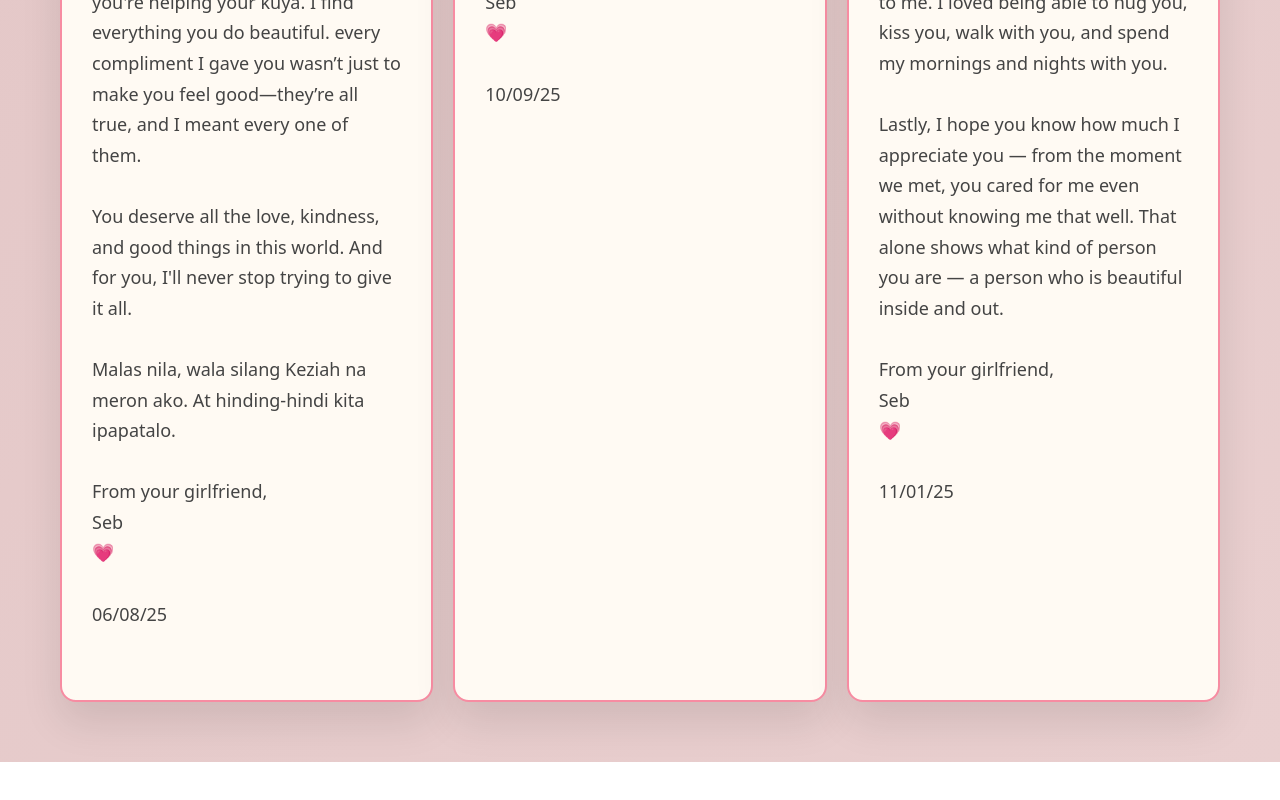
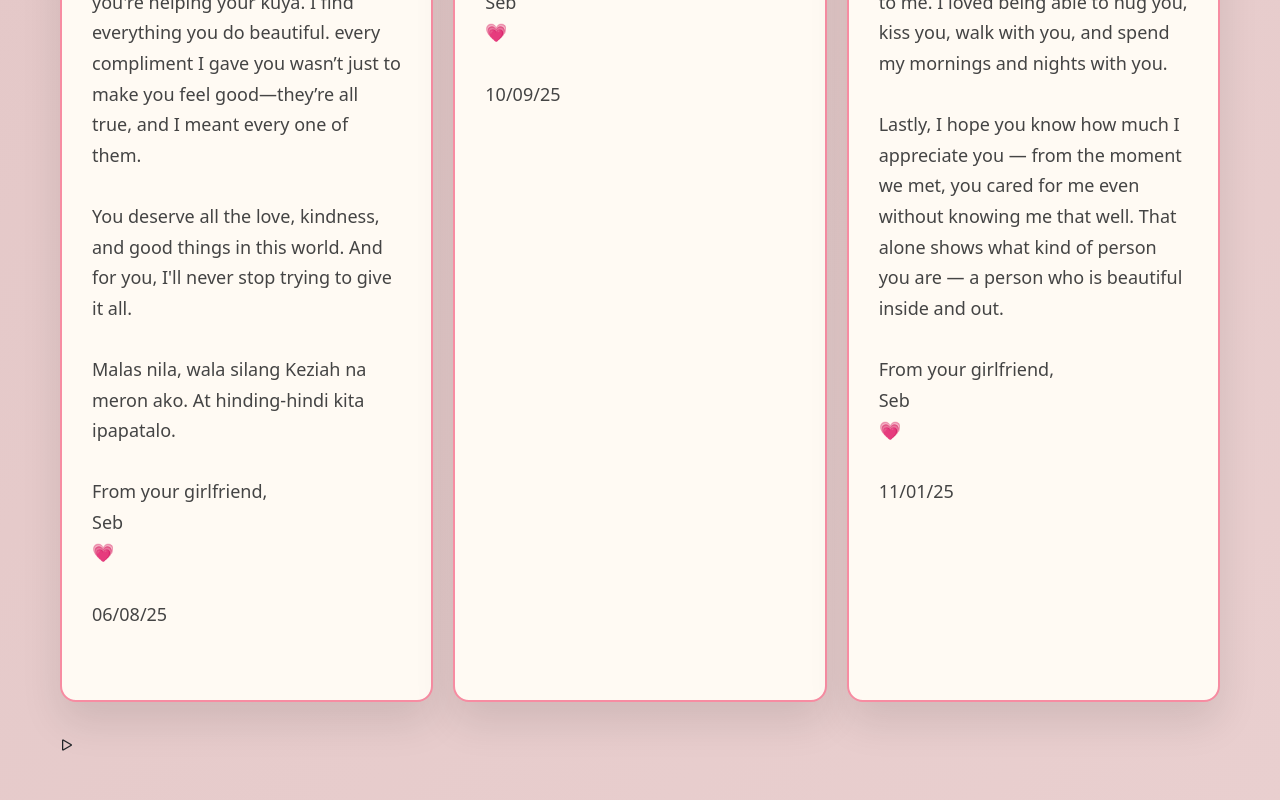
Before and after one commit to sebasauruss/sebasauruss.github.io, a plain HTML site: page index.html in a window 1280 px wide. Shown: the part 5043-5843 px from the top of the page. Before the commit the page ends 5805 px from the top, so only its background shows below. Drawn offline with nearby package versions, Linux system fonts and the light colour scheme.

Commit message:
Update index.html

```diff
--- a/index.html
+++ b/index.html
@@ -216,8 +216,40 @@ Seb
 11/01/25
     </div>
   </div>
+  </div>
 
-  </div>
+
+  <footer>
+    <div>
+        <button onclick="playSong()" class="btn btn-lg music-btn">
+            <i class="bi bi-play"></i>
+        </button>
+
+        <audio id="song" src="naiilang.mp3"></audio>
+    </div>
+  </footer>
+
+  <script>
+    let isPlaying = false;
+    const song = document.getElementById('song');
+    const button = document.querySelector('button i');
+
+    function playSong() {
+        if (!isPlaying) {
+            song.currentTime = 0;
+            song.play();
+            button.classList.remove('bi-play');
+            button.classList.add('bi-pause');
+        } else {
+            song.pause();
+            song.currentTime = 0;
+            button.classList.remove('bi-pause');
+            button.classList.add('bi-play');
+        }
+
+        isPlaying = !isPlaying;
+    }
+    </script>
 <script src="https://cdn.jsdelivr.net/npm/bootstrap@5.3.3/dist/js/bootstrap.bundle.min.js" integrity="sha384-YvpcrYf0tY3lHB60NNkmXc5s9fDVZLESaAA55NDzOxhy9GkcIdslK1eN7N6jIeHz" crossorigin="anonymous"></script>
 </body>
 </html>
```
